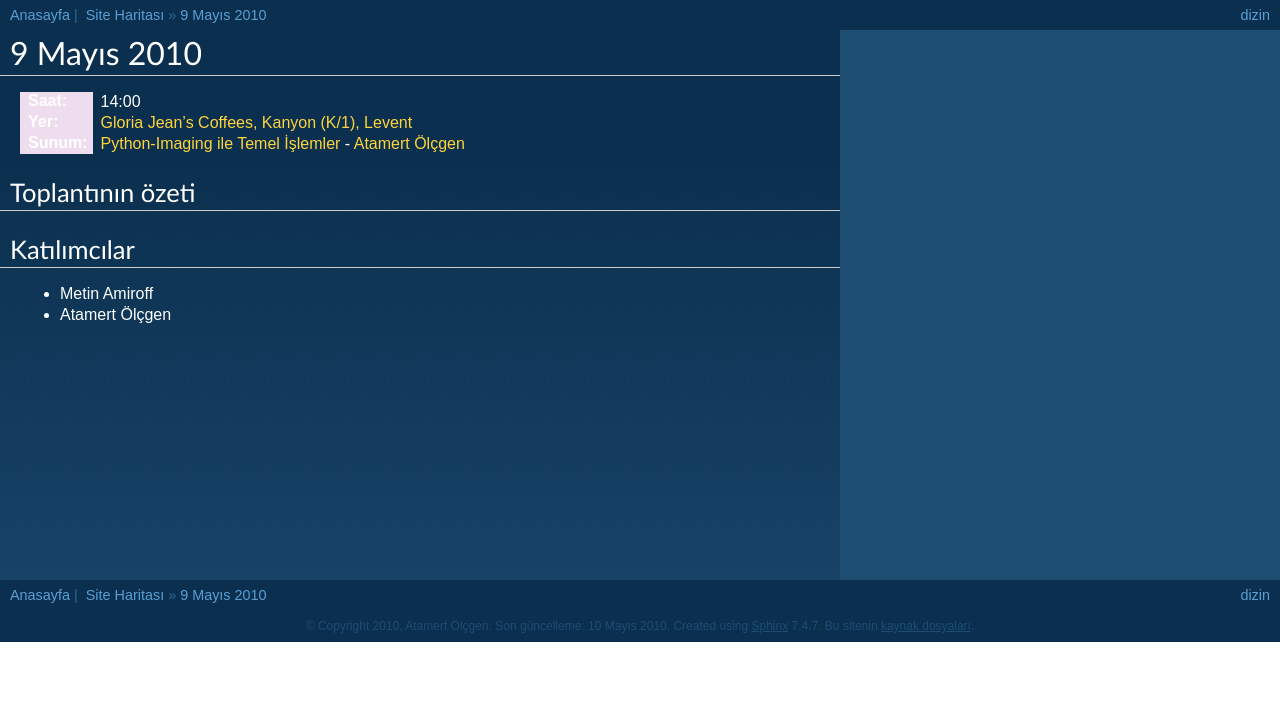
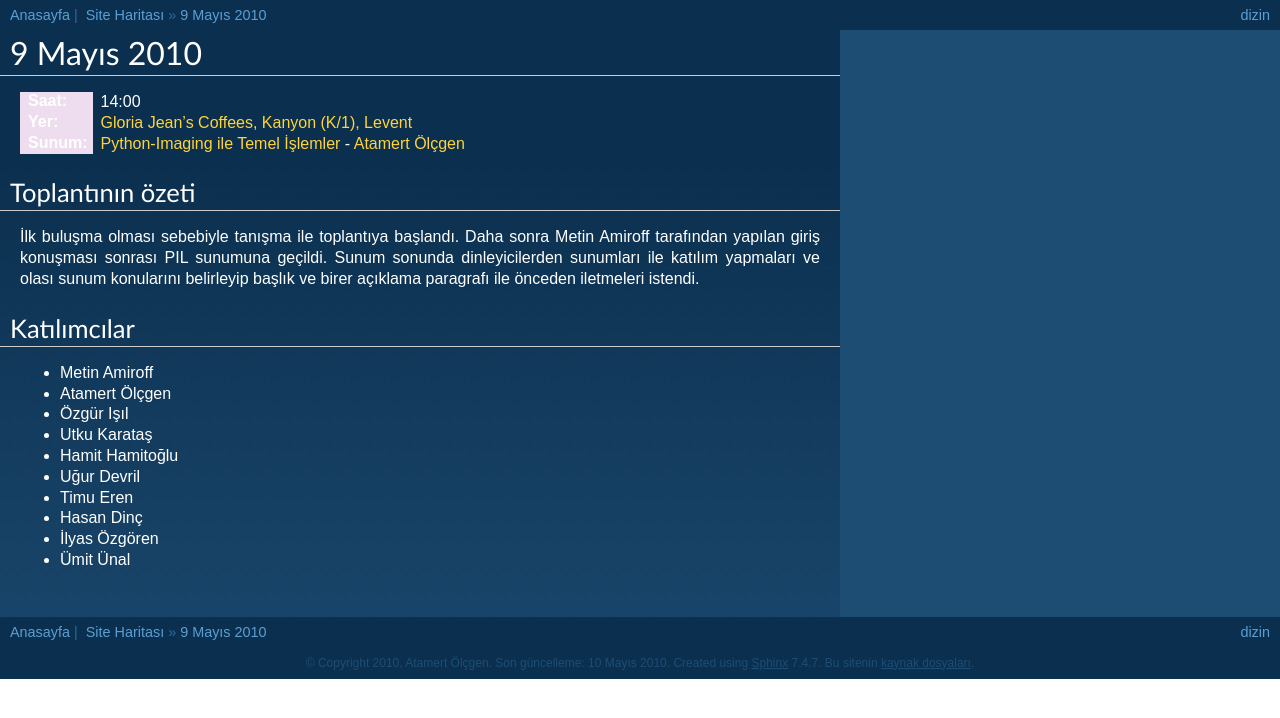
Before and after one commit to mengu/pyist.net, a Sphinx documentation site: the page built from source/meetings/20100509.rst, in a window 1280 px wide. Shown: the top 718 px of the page. Built offline with Sphinx 7.4.7, drawn with Linux system fonts in a browser that asks for light colours; formulas are drawn with MathJax 3.

Commit message:
Katılımcılar listesinde ve toplantı özetinde güncellemeler

```diff
--- a/source/meetings/20100509.rst
+++ b/source/meetings/20100509.rst
@@ -12,7 +12,7 @@
 Toplantının özeti
 -----------------
 
-.. 3~5 cümle ile veya madde madde, toplantıda konuşulan konular ve alınan kararlar
+İlk buluşma olması sebebiyle tanışma ile toplantıya başlandı. Daha sonra Metin Amiroff tarafından yapılan giriş konuşması sonrası PIL sunumuna geçildi. Sunum sonunda dinleyicilerden sunumları ile katılım yapmaları ve olası sunum konularını belirleyip başlık ve birer açıklama paragrafı ile önceden iletmeleri istendi.
 
 
 Katılımcılar
@@ -20,7 +20,14 @@ Katılımcılar
 
 * Metin Amiroff
 * Atamert Ölçgen
-
+* Özgür Işıl
+* Utku Karataş
+* Hamit Hamitoğlu
+* Uğur Devril
+* Timu Eren
+* Hasan Dinç
+* İlyas Özgören
+* Ümit Ünal
 
 .. |amiroff| replace:: Metin Amiroff
 .. _amiroff: mailto:metin@pyist.net
```
